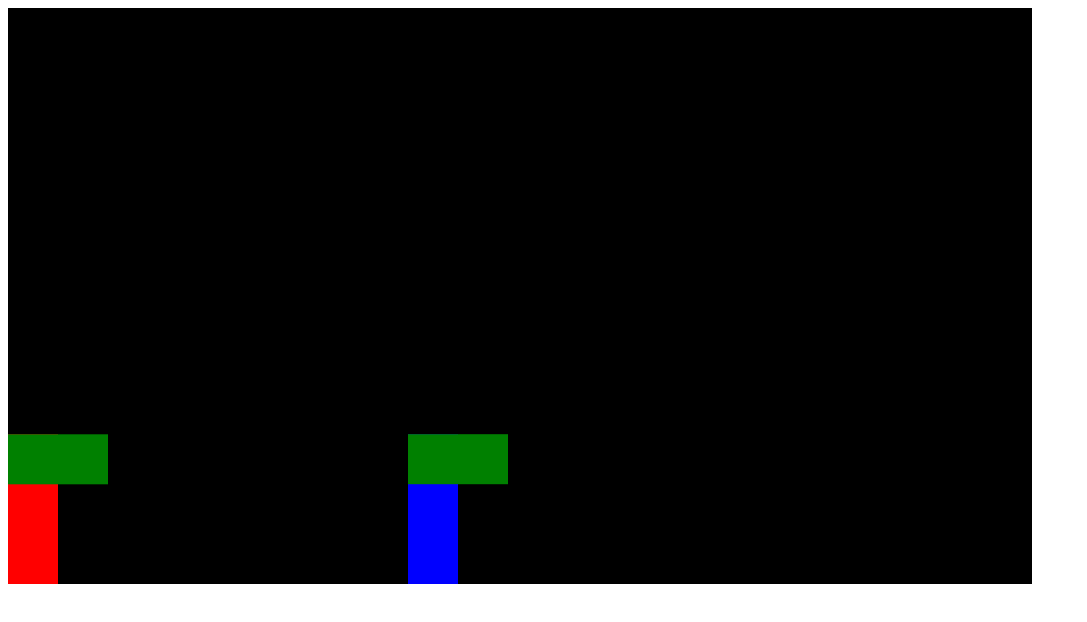
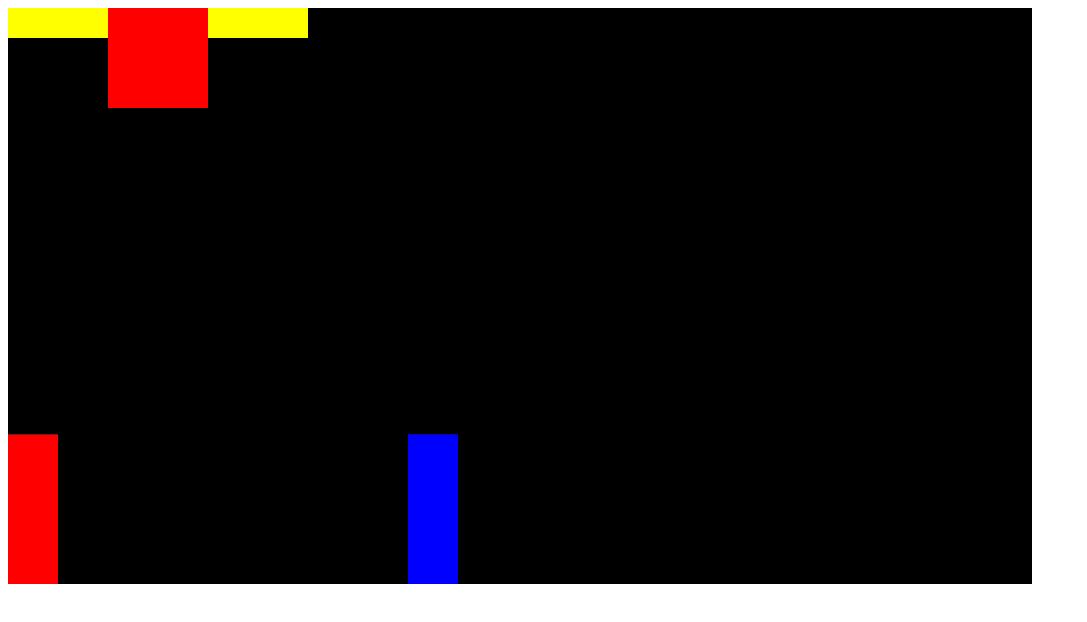
Before and after one commit to ashleykouch/samurai-fighter, a plain HTML site: page index.html in a window 1280 px wide. Shown: the whole page, without its empty margins (0-1087 px from the left). Drawn offline with Linux system fonts and the light colour scheme.

Commit message:
finalise attacking logic

```diff
--- a/index.html
+++ b/index.html
@@ -1,4 +1,17 @@
-<!-- canvas is the directory used mainly to create gaming devs -->
-<canvas> </canvas>
-
-<script src="index.js"></script>
+<body>
+  <!-- full bar container -->
+  <div style="position: relative">
+    <!-- smaller container -->
+    <div style="position: absolute; display: flex">
+      <!-- player health -->
+      <div style="background-color: yellow; height: 30px; width: 100px"></div>
+      <!-- timer -->
+      <div style="background-color: red; width: 100px; height: 100px"></div>
+      <!-- enemy health -->
+      <div style="background-color: yellow; height: 30px; width: 100px"></div>
+    </div>
+    <!-- canvas is the directory used mainly to create gaming devs -->
+    <canvas> </canvas>
+  </div>
+  <script src="index.js"></script>
+</body>
--- a/index.js
+++ b/index.js
@@ -22,7 +22,7 @@ const gravity = 0.7;
 
 class Sprite {
   // one main property in game dev on any object is position. passing a paramter as object makes it easier to run the code
-  constructor({ position, velocity, color = "red" }) {
+  constructor({ position, velocity, color = "red", offset }) {
     // player properties
     this.position = position;
     // once we create our infinite loop (animate function below), we can apply it to our player and enemy positions
@@ -34,14 +34,21 @@ class Sprite {
     // create a variable to allow the last key pressed to take priority (overridin gthe direction in which players should be moving)
     this.lastKey;
 
+    // ATTACKS
     // attack properties
     this.attackBox = {
-      position: this.position,
+      // ensure position for player and enemy is different
+      position: {
+        x: this.position.x,
+        y: this.position.y,
+      },
+      offset,
       width: 100,
       height: 50,
     };
 
     this.color = color;
+    this.isAttacking;
   }
 
   //   what player looks like
@@ -52,6 +59,8 @@ class Sprite {
     c.fillRect(this.position.x, this.position.y, this.width, this.height);
 
     // attack box drawing
+    // only show attack box when attacking
+    if (this.isAttacking) {
       c.fillStyle = "green";
       c.fillRect(
         this.attackBox.position.x,
@@ -60,10 +69,14 @@ class Sprite {
         this.attackBox.height
       );
     }
+  }
 
   //   when moving objects around, it is a good idea to initiate a new method in our class
   update() {
     this.draw();
+    // offset enemy attackbox position as well (50 is width of sprite)
+    this.attackBox.position.x = this.position.x + this.attackBox.offset.x;
+    this.attackBox.position.y = this.position.y;
 
     // overtime, y will have 10 pixels moved each time it loops
     // this.position.y += 10;
@@ -77,10 +90,19 @@ class Sprite {
     // if the position of the height of the velocity is greater than the height of the canvas, set the velocity to 0 which stops the object (player) from moving past the canvas
     if (this.position.y + this.height + this.velocity.y >= canvas.height) {
       this.velocity.y = 0;
-    } else {
+    }
     // gravity is only added if the object is above canvas height
-      this.velocity.y += gravity;
+    else this.velocity.y += gravity;
   }
+
+  // create an attack method (ie drawing out weapon)
+
+  attack() {
+    this.isAttacking = true;
+    // set a timer to activate for a certain period of time
+    setTimeout(() => {
+      this.isAttacking = false;
+    }, 100);
   }
 }
 
@@ -92,6 +114,10 @@ const player = new Sprite({
   },
   // player does not move by default
   velocity: {
+    x: 0,
+    y: 0,
+  },
+  offset: {
     x: 0,
     y: 0,
   },
@@ -112,6 +138,10 @@ const enemy = new Sprite({
     y: 0,
   },
   color: "blue",
+  offset: {
+    x: -50,
+    y: 0,
+  },
 });
 
 // call our enemy - to see intial position
@@ -139,6 +169,20 @@ const keys = {
     pressed: false,
   },
 };
+
+// function for collision between two rectangles
+function rectangularCollision({ rectangle1, rectangle2 }) {
+  return (
+    rectangle1.attackBox.position.x + rectangle1.attackBox.width >=
+      rectangle2.position.x &&
+    rectangle1.attackBox.position.x <=
+      rectangle2.position.x + rectangle2.width &&
+    //   detect for play collision on y axis
+    rectangle1.attackBox.position.y + rectangle1.attackBox.height >=
+      rectangle2.position.y &&
+    rectangle1.attackBox.position.y <= rectangle2.position.y + rectangle2.height
+  );
+}
 
 // adding gravity and velocity by creating an infinite animation loop
 function animate() {
@@ -170,14 +214,34 @@ function animate() {
     enemy.velocity.x = 5;
   }
 
-  //   detect for player collisions
+  //   detect for player collisions on x axis
+
+  //   detect for play collision on y axis
   // if the side of the attack box touches the enemy
 
+  //   player attacking
   if (
-    player.attackBox.position.x + player.attackBox.width >= enemy.position.x &&
-    player.attackBox.position.x <= enemy.position.x + enemy.width
+    rectangularCollision({
+      rectangle1: player,
+      rectangle2: enemy,
+    }) &&
+    // add conditional for if player is attacking
+    player.isAttacking
   ) {
+    player.isAttacking = false;
     console.log("go");
+  }
+
+  //   enemy attacking
+  if (
+    rectangularCollision({
+      rectangle1: enemy,
+      rectangle2: player,
+    }) &&
+    enemy.isAttacking
+  ) {
+    enemy.isAttacking = false;
+    console.log("enemy attack succesful");
   }
 }
 
@@ -187,7 +251,6 @@ animate();
 
 // every time we press down
 window.addEventListener("keydown", (event) => {
-  console.log(event.key);
   switch (event.key) {
     case "d":
       // call code that moves player - move player by 1 frame for ever loop
@@ -202,6 +265,9 @@ window.addEventListener("keydown", (event) => {
     case "w":
       // beacause we added gravity, the player will always fall
       player.velocity.y = -20;
+      break;
+    case " ":
+      player.attack();
       break;
 
     //   enemy cases
@@ -219,8 +285,10 @@ window.addEventListener("keydown", (event) => {
       // beacause we added gravity, the player will always fall
       enemy.velocity.y = -20;
       break;
+    case "ArrowDown":
+      enemy.attack();
+      break;
   }
-  console.log(event.key);
 });
 
 // listen for event when play stops pressing on key
@@ -245,7 +313,6 @@ window.addEventListener("keyup", (event) => {
       keys.ArrowLeft.pressed = false;
       break;
   }
-  console.log(event.key);
 });
 
-// ATTACKS
+// HEALTH BAR INTERFACE
```
Lines whose indentation alone changed are shown as unchanged.
